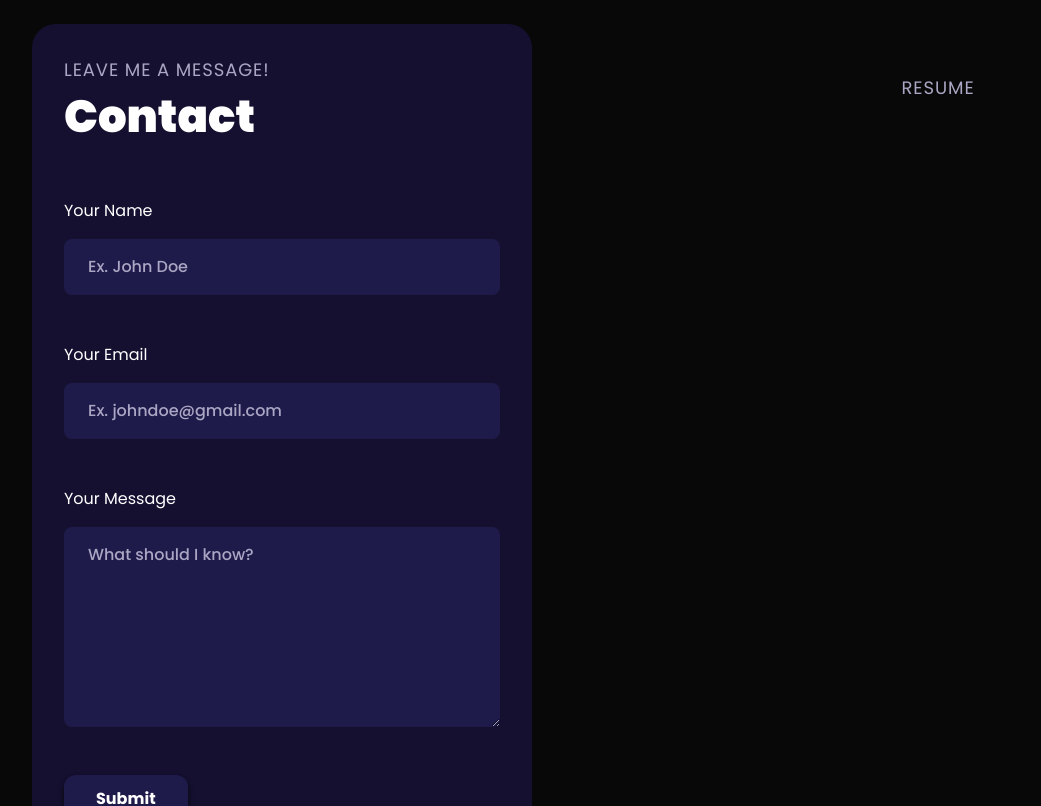
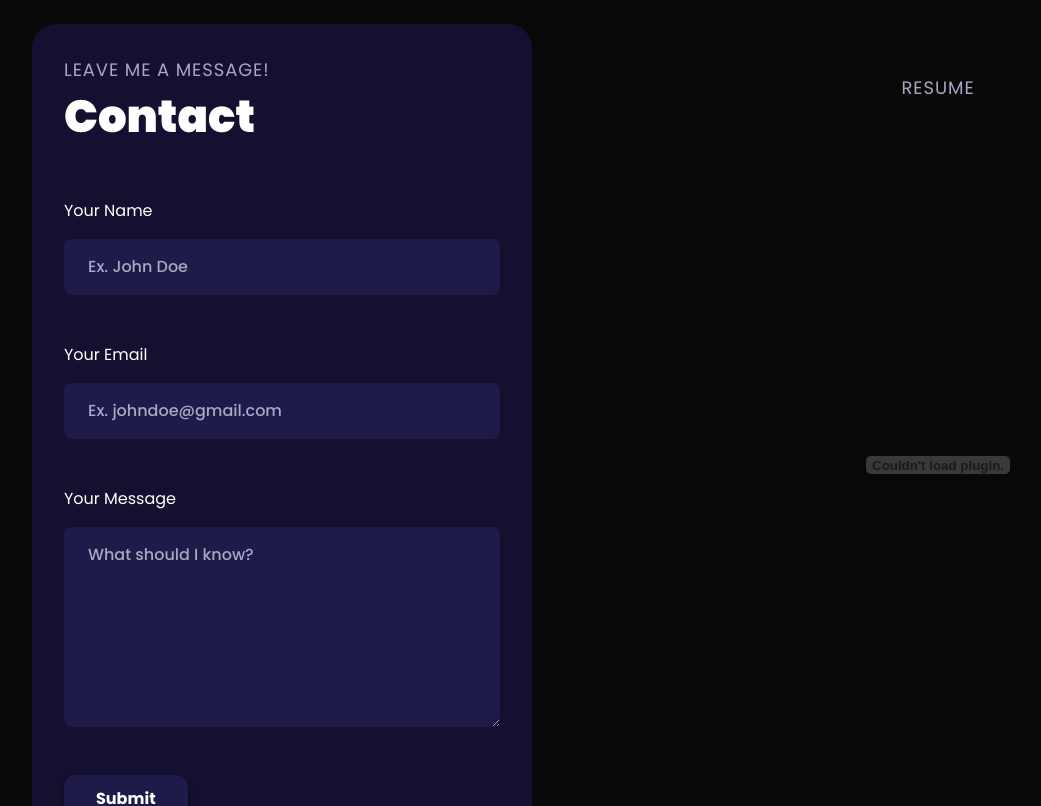
Before and after one commit to airickLeo/Developer-Portfolio, a React (Vite) app: page / in a window 1280 px wide. Shown: the part 4960-5766 px from the top of the page, without its empty margins (32-1073 px from the left). Built offline with nearby package versions, Linux system fonts and the light colour scheme.

Commit message:
allow fullscreen for resume on initial loadup

```diff
--- a/src/components/Contact.jsx
+++ b/src/components/Contact.jsx
@@ -48,11 +48,12 @@ const Contact = () => {
                 email: "",
                 message: ""
             })
-        , (errorReason) => {
-            setSubmit(false);
-            console.error(errorReason);
-            alert("Something went wrong while sending")
-        }})
+                , (errorReason) => {
+                    setSubmit(false);
+                    console.error(errorReason);
+                    alert("Something went wrong while sending")
+                }
+        })
     }
 
     return (
@@ -87,7 +88,7 @@ const Contact = () => {
                 <h3 className={`${styles.sectionSubText}`}>
                     Resume
                 </h3>
-                <iframe src={resume} className="w-full lg:min-h-[680px] min-h-[500px] scale-100"></iframe>
+                <embed src={resume + "#toolbar=0"} menu type="application/pdf" className="scale-100 w-full min-h-[500px] lg:min-h-[680px]"/>
             </div>
         </div>
     )
```
